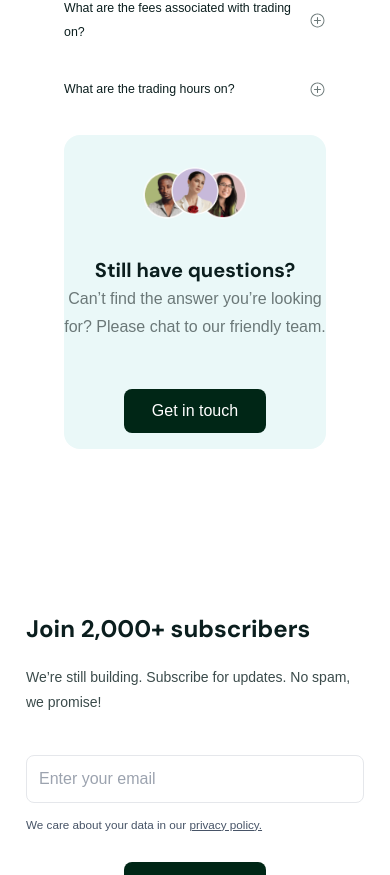
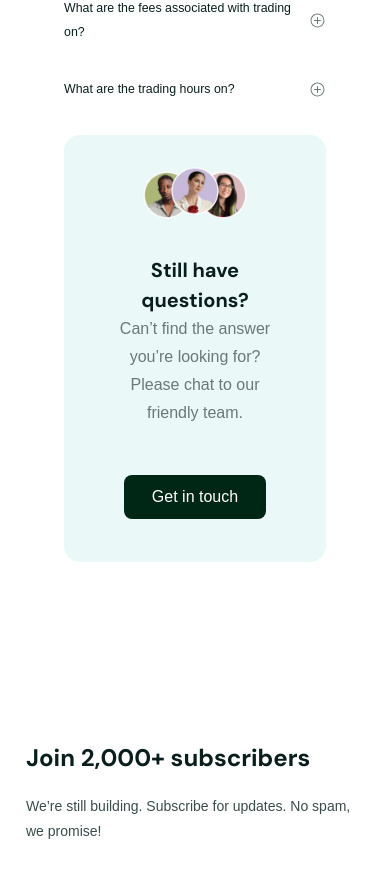
Before and after one commit to favour-samson/stock-app, a Next.js app: page / in a window 390 px wide. Shown: the part 6220-7095 px from the top of the page. Built offline with nearby package versions, Linux system fonts and the light colour scheme; a web font is replaced by a local one.

Commit message:
changes added

```diff
--- a/package.json
+++ b/package.json
@@ -17,7 +17,8 @@
     "react": "^18",
     "react-dom": "^18",
     "react-icons": "^5.2.1",
-    "react-player": "^2.16.0"
+    "react-player": "^2.16.0",
+    "sharp": "^0.33.4"
   },
   "devDependencies": {
     "@types/node": "^20",
--- a/src/components/FAQ.tsx
+++ b/src/components/FAQ.tsx
@@ -53,7 +53,7 @@ const FAQ = () => {
             </p>
           </div>
 
-          <div className="pt-[61.37px] block md:hidden">
+          <div className="pt-[61.37px]  block md:hidden">
             <SectionHeaderMobile title="support" text="FAQs" />
             <p className="font-normal pt-[14.14px] text-center px-[8.84px] text-[12.38px] leading-[21.21px] text-[#6B7878]">
               Everything you need to know about us and our market. Can’t find
--- a/src/components/GetInTouch.tsx
+++ b/src/components/GetInTouch.tsx
@@ -7,7 +7,7 @@ import Image from "next/image";
 
 const GetInTouch = () => {
   return (
-    <div className="h-[405px] px-[32px] md:px-0 pt-[107.51px] md:pt-0">
+    <div className="md:h-[405px] px-[32px] md:px-0 pt-[107.51px] md:pt-0">
       <div className="max-w-[1280px] mx-auto px-[32px]">
         <div className="max-w-[1216px] md:h-[294px] relative bg-[#EAF8F8] rounded-[16px]">
           <div className="relative w-[120px] mx-auto flex items-center justify-center ">
@@ -33,7 +33,7 @@ const GetInTouch = () => {
               className="object-cover absolute top-[36px]   right-2 "
             />{" "}
           </div>
-          <div className="pt-[120px] max-w-[768px] text-center mx-auto">
+          <div className="pt-[120px] px-[46px] max-w-[768px] text-center mx-auto">
             <p className="font-bold text-[20px] dm-sans leading-[30px] text-primary-400">
               Still have questions?
             </p>
@@ -42,7 +42,7 @@ const GetInTouch = () => {
               friendly team.
             </p>
           </div>
-          <div className="pt-[32px] w-full flex items-center justify-center">
+          <div className="pt-[32px] pb-[27px] md:pb-0 w-full flex items-center justify-center">
             <Button text="Get in touch" />
           </div>
         </div>
--- a/src/components/Newsletter.tsx
+++ b/src/components/Newsletter.tsx
@@ -88,7 +88,7 @@ const Newsletter = () => {
           </div>
         </div> */}
 
-        <div className="bg-secondary-300 pt-[43.66px] md:pt-0 mx-auto relative w-full h-[323px]">
+        <div className="bg-secondary-300 block md:hidden pt-[43.66px] md:pt-0 mx-auto relative w-full h-[323px]">
           <Image
             alt="newsletter"
             src={MoiblePhone1}
--- a/tailwind.config.ts
+++ b/tailwind.config.ts
@@ -1,7 +1,7 @@
 import type { Config } from "tailwindcss";
 
 const config: Config = {
-  // darkMode: "class",
+  darkMode: "class",
   content: [
     "./src/pages/**/*.{js,ts,jsx,tsx,mdx}",
     "./src/components/**/*.{js,ts,jsx,tsx,mdx}",
```
Also changed, not shown: 1 other file (tests, documents, lock files or other folders).
